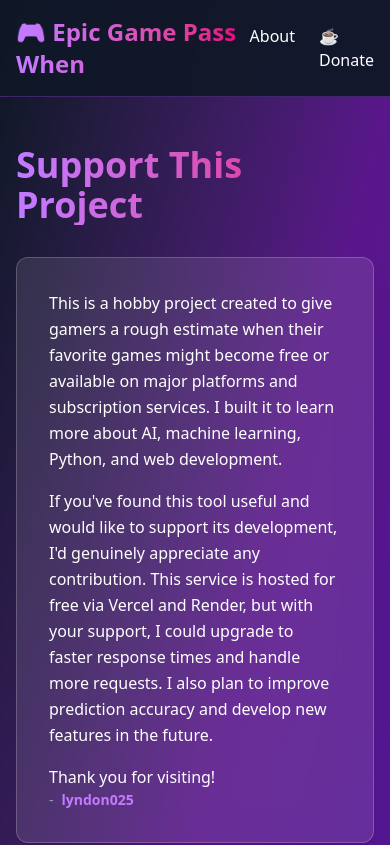
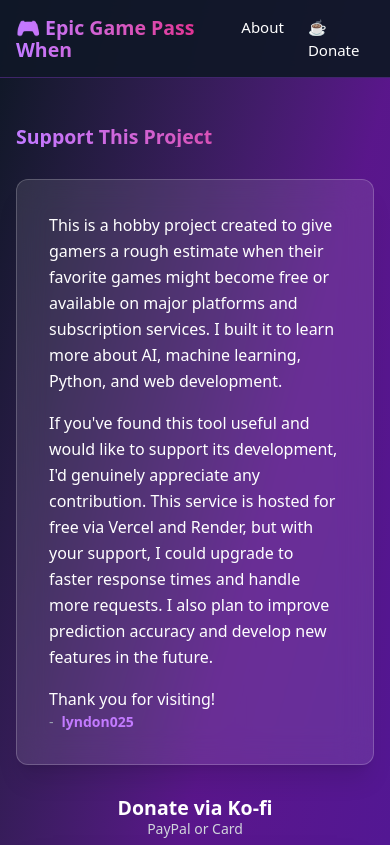
Before and after one commit to lyndon025/epic-gamepass-when, a React (Vite) app: page /donate in a window 390 px wide. Shown: the top 845 px of the page. Built offline with nearby package versions, Linux system fonts and the light colour scheme.

Commit message:
css formatting for mobile

```diff
--- a/src/index.css
+++ b/src/index.css
@@ -14,3 +14,42 @@
 .animate-fadeIn {
   animation: fadeIn 0.5s ease-out;
 }
+
+/* Base styles for desktop */
+body {
+  font-size: 18px;
+}
+h1, .header {
+  font-size: 2.2em;
+}
+h2 {
+  font-size: 1.6em;
+}
+h3 {
+  font-size: 1.3em;
+}
+
+/* Responsive overrides for small screens */
+@media (max-width: 600px) {
+  body {
+    font-size: 15px;
+  }
+  h1, .header {
+    font-size: 1.3em;
+  }
+  h2 {
+    font-size: 1.1em;
+  }
+  h3 {
+    font-size: 1em;
+  }
+}
+
+/* Example targeting header text for small screens */
+@media (max-width: 600px) {
+  .header-title, .text-5xl, .text-2xl, .font-bold {
+    font-size: 1.3em !important;
+    line-height: 1.1 !important;
+    word-break: break-word;
+  }
+}
--- a/src/pages/About.jsx
+++ b/src/pages/About.jsx
@@ -262,6 +262,13 @@
                 <span>Limitations</span>
               </h2>
 
+                              <li className="flex gap-3">
+                  <span className="text-yellow-400 mt-1">•</span>
+                  <div>
+                    <strong className="text-white">Current Lineup:</strong>{" "}
+                It currently can’t verify if a game is currently live on the service, it only assumes it isn’t and predicts when it can come. This tool focuses on predicting titles that might join or rejoin in the future.                  </div>
+                </li>
+
               <ul className="space-y-3 text-sm sm:text-base text-gray-200">
                 <li className="flex gap-3">
                   <span className="text-yellow-400 mt-1">•</span>
@@ -271,12 +278,7 @@
                   </div>
                 </li>
 
-                <li className="flex gap-3">
-                  <span className="text-yellow-400 mt-1">•</span>
-                  <div>
-                    <strong className="text-white">Current Lineup:</strong>{" "}
-                It current can’t verify if a game is currently live on the service, it only assumes it isn’t and predicts when it can come. This tool focuses on predicting titles that might join or rejoin in the future.                  </div>
-                </li>
+
 
                 <li className="flex gap-3">
                   <span className="text-yellow-400 mt-1">•</span>
```
